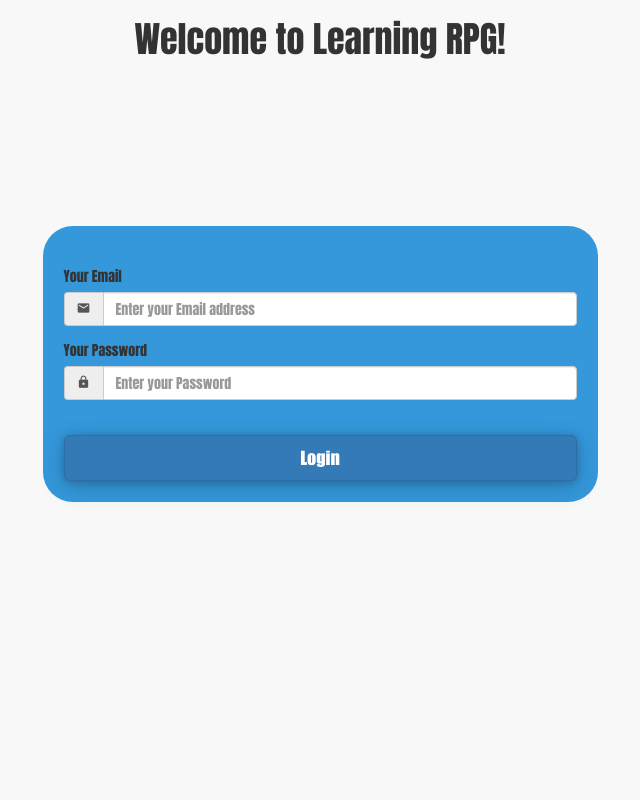
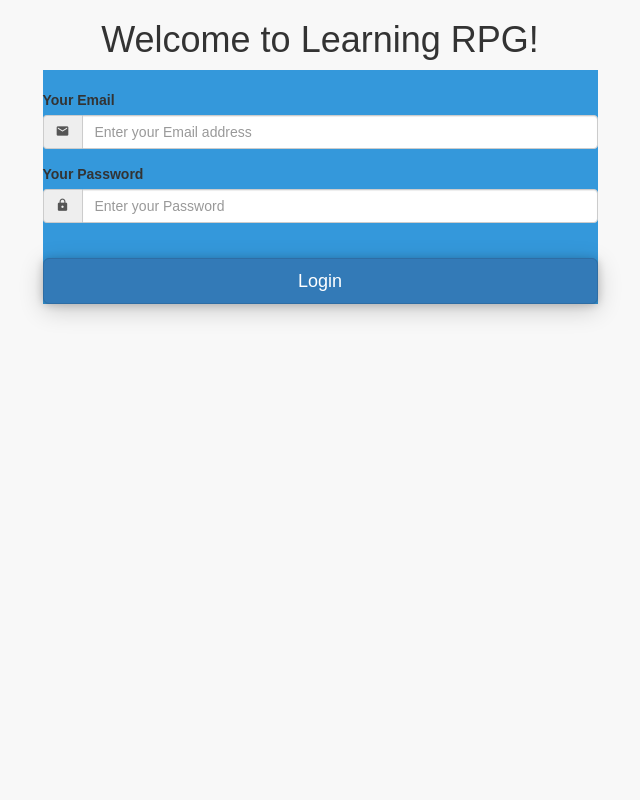
Before and after one commit to MartinR01/DVA231_Project, a PHP site: page / in a window 1280 px wide. Shown: the whole page, without its empty margins (320-960 px from the left). Run offline with PHP 8.4, Linux system fonts and the light colour scheme; some libraries are stand-ins or nearby versions.

Commit message:
New things

```diff
--- a/public_html/css/design.css
+++ b/public_html/css/design.css
@@ -1,28 +1,8 @@
 
 
 body {
-  font-family: impact, 'Impact', 'Teko';
-    font-weight: 900;
+  font-family: 'Teko', sans-serif;
 
-}
-/*FONTS*/
-@font-face {
-  font-family: impact;
-  src: url("fonts/Impact.ttf");
-}
-
-/* LOGIN PAGE */
-#login{
-	border-radius: 30px;
-	padding: 1.5em;
-	margin-top: 30%;
-}
-
-#login h1{
-	border:0 solid #fff;
-	border-bottom-width:1px;
-	padding-bottom:10px;
-}
 
 }
 
--- a/public_html/dashboard.php
+++ b/public_html/dashboard.php
@@ -11,13 +11,11 @@
     <title>Quest up</title>
     <link href="https://fonts.googleapis.com/css?family=Teko:700" rel="stylesheet">
     <link rel="stylesheet" href="https://fonts.googleapis.com/icon?family=Material+Icons">
-	<link href="https://fonts.googleapis.com/css?family=Teko:700" rel="stylesheet">
     <!-- CSS Bootstrap -->
       <link rel="stylesheet" href="css/bootstrap.css">
       <!-- CSS Our-->
       <link rel="stylesheet" href="css/design.css">
       <link rel="stylesheet" href="css/journey_test.css">
-
     <!-- jQuery and theamJQuery comented-->
     <!--link rel="stylesheet" href="http://ajax.googleapis.com/ajax/libs/jqueryui/1.10.1/themes/base/minified/jquery-ui.min.css" type="text/css" /-->
     <script type="text/javascript" src="http://code.jquery.com/jquery-1.9.1.min.js"></script>
```
